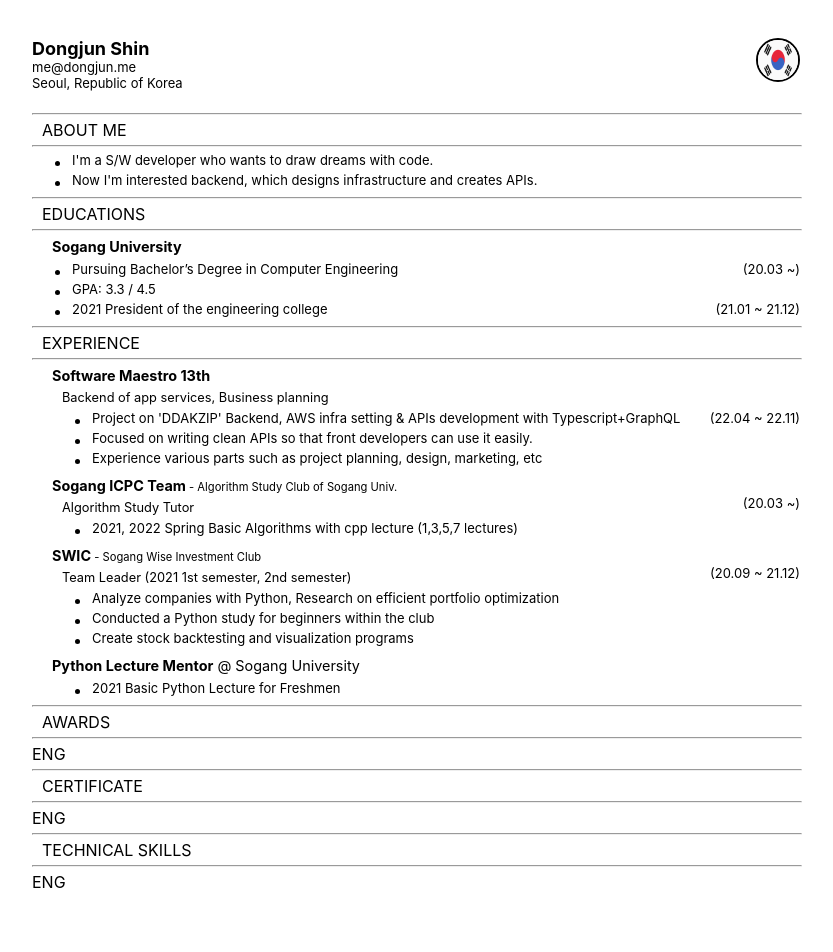
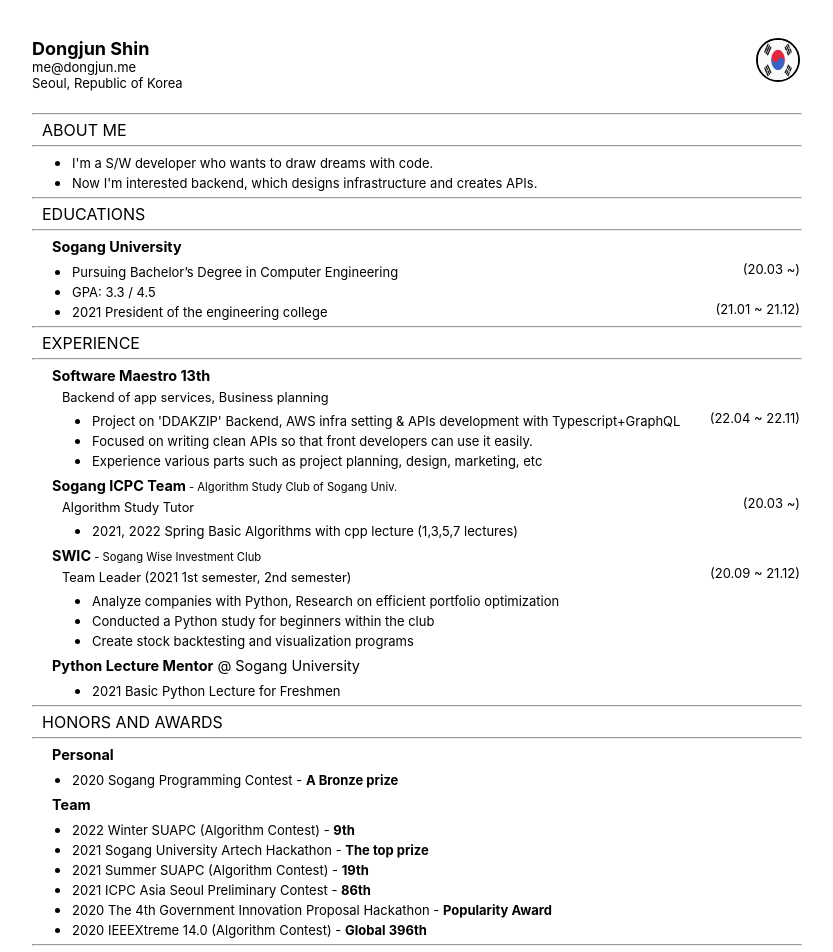
Before and after one commit to americano212/typescript-react-resume-page, a React (Create React App) app: page / in a window 1280 px wide. Shown: the top 952 px of the page, without its empty margins (224-1057 px from the left). Before the commit the page ends 892 px from the top, so only its background shows below. Built offline with nearby package versions, Linux system fonts and the light colour scheme.

Commit message:
feat: awards 완성

```diff
--- a/src/App.css
+++ b/src/App.css
@@ -1,6 +1,7 @@
 .App {
   text-align: left;
   margin-top: 3%;
+  margin-bottom: 3%;
 }
 
 .App-logo {
--- a/src/components/Awards.tsx
+++ b/src/components/Awards.tsx
@@ -1,7 +1,10 @@
 import React from "react";
 
 import { useSelector } from "react-redux";
+import styled from "styled-components";
 import { RootState } from "../store/modules";
+import Contents from "./atoms/Contents";
+import SubTitle from "./atoms/SubTitle";
 
 import TitleBox from "./atoms/TitleBox";
 
@@ -11,10 +14,92 @@
   );
   return (
     <div>
-      <TitleBox title={"AWARDS"} />
-      {language}
+      <TitleBox title={"HONORS AND AWARDS"} />
+      <SubTitle>Personal</SubTitle>
+      <ULSmallMargin>
+        <li>
+          {language === "ENG" ? (
+            <Contents bold="A Bronze prize">
+              2020 Sogang Programming Contest -&nbsp;
+            </Contents>
+          ) : (
+            <Contents bold="동상">
+              2022 서강대학교 프로그래밍 대회 SPC -&nbsp;
+            </Contents>
+          )}
+        </li>
+      </ULSmallMargin>
+      <SubTitle>Team</SubTitle>
+      <ULSmallMargin>
+        <li>
+          {language === "ENG" ? (
+            <Contents bold="9th">
+              2022 Winter SUAPC (Algorithm Contest) -&nbsp;
+            </Contents>
+          ) : (
+            <Contents bold="9등">
+              2022 Winter SUAPC (알고리즘 대회) -&nbsp;
+            </Contents>
+          )}
+        </li>
+        <li>
+          {language === "ENG" ? (
+            <Contents bold="The top prize">
+              2021 Sogang University Artech Hackathon -&nbsp;
+            </Contents>
+          ) : (
+            <Contents bold="우승">2021 서강대학교 아텍 해커톤 -&nbsp;</Contents>
+          )}
+        </li>
+        <li>
+          {language === "ENG" ? (
+            <Contents bold="19th">
+              2021 Summer SUAPC (Algorithm Contest) -&nbsp;
+            </Contents>
+          ) : (
+            <Contents bold="19등">
+              2021 Summer SUAPC (알고리즘 대회) -&nbsp;
+            </Contents>
+          )}
+        </li>
+        <li>
+          {language === "ENG" ? (
+            <Contents bold="86th">
+              2021 ICPC Asia Seoul Preliminary Contest -&nbsp;
+            </Contents>
+          ) : (
+            <Contents bold="86등">2021 ICPC 서울 지역 예선 -&nbsp;</Contents>
+          )}
+        </li>
+        <li>
+          {language === "ENG" ? (
+            <Contents bold="Popularity Award">
+              2020 The 4th Government Innovation Proposal Hackathon -&nbsp;
+            </Contents>
+          ) : (
+            <Contents bold="인기상">
+              2020 제4회 정부혁신제안 끝장개발대회(해커톤) -&nbsp;
+            </Contents>
+          )}
+        </li>
+        <li>
+          {language === "ENG" ? (
+            <Contents bold="Global 396th">
+              2020 IEEEXtreme 14.0 (Algorithm Contest) -&nbsp;
+            </Contents>
+          ) : (
+            <Contents bold="전세계 396등">
+              2020 IEEEXtreme 14.0 (알고리즘 대회) -&nbsp;
+            </Contents>
+          )}
+        </li>
+      </ULSmallMargin>
     </div>
   );
 }
+const ULSmallMargin = styled.ul`
+  margin-top: 5px;
+  margin-bottom: 5px;
+`;
 
 export default Awards;
--- a/src/components/atoms/Contents.tsx
+++ b/src/components/atoms/Contents.tsx
@@ -3,14 +3,34 @@
 
 type ContentsTextProps = {
   children: string;
+  bold?: string;
 };
 
 function Contents(props: ContentsTextProps) {
-  return <ContentsText>{props.children}</ContentsText>;
+  const bold = props.bold;
+  return (
+    <ContentsDiv>
+      <ContentsText>{props.children}</ContentsText>
+      {bold !== undefined ? (
+        <ContentsTextBold>{bold}</ContentsTextBold>
+      ) : (
+        <ContentsTextBold></ContentsTextBold>
+      )}
+    </ContentsDiv>
+  );
 }
 
-const ContentsText = styled.div`
+const ContentsDiv = styled.div`
   float: left;
+`;
+
+const ContentsText = styled.span`
   font-size: small;
 `;
+
+const ContentsTextBold = styled.span`
+  font-size: small;
+  font-weight: bold;
+`;
+
 export default Contents;
```
